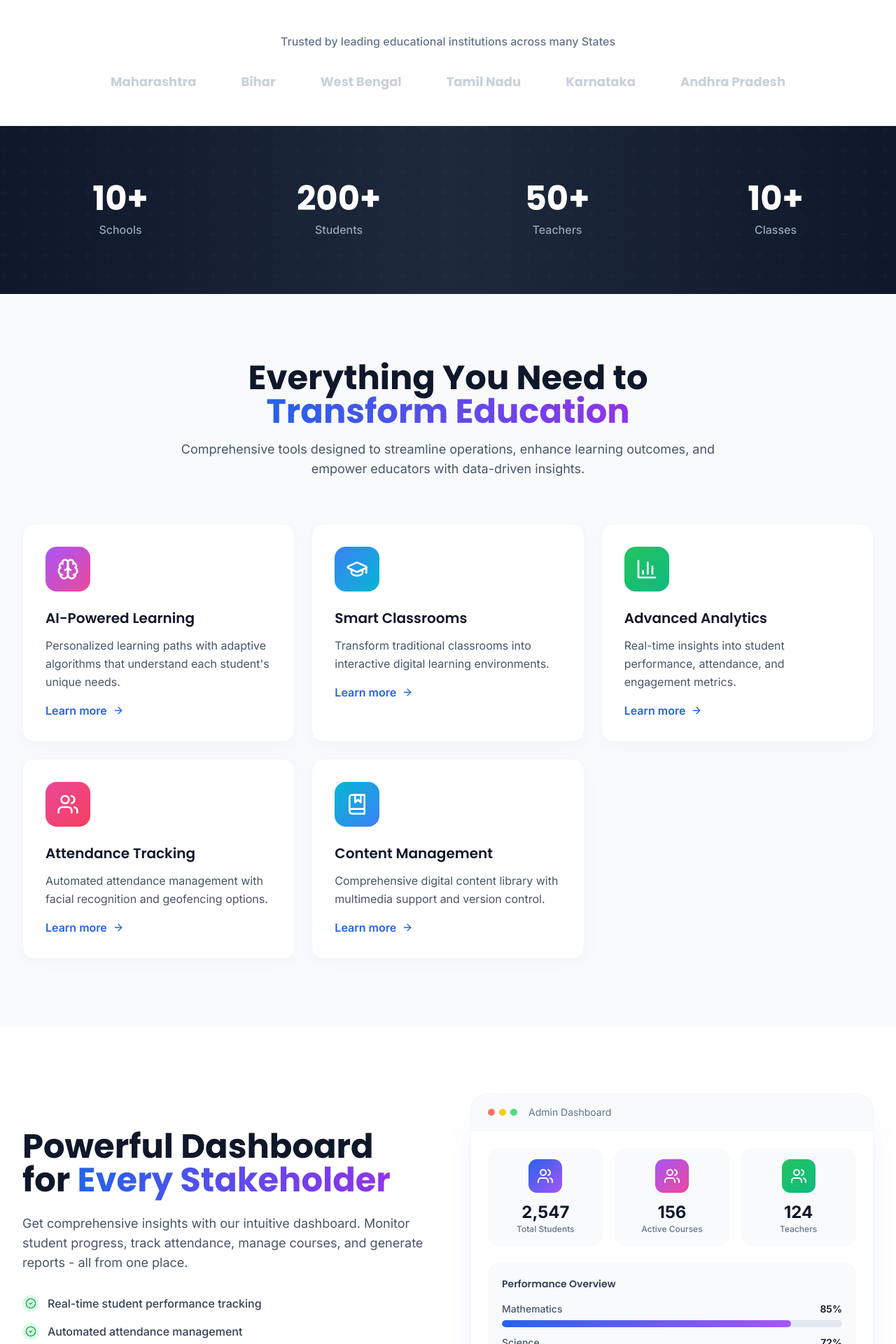
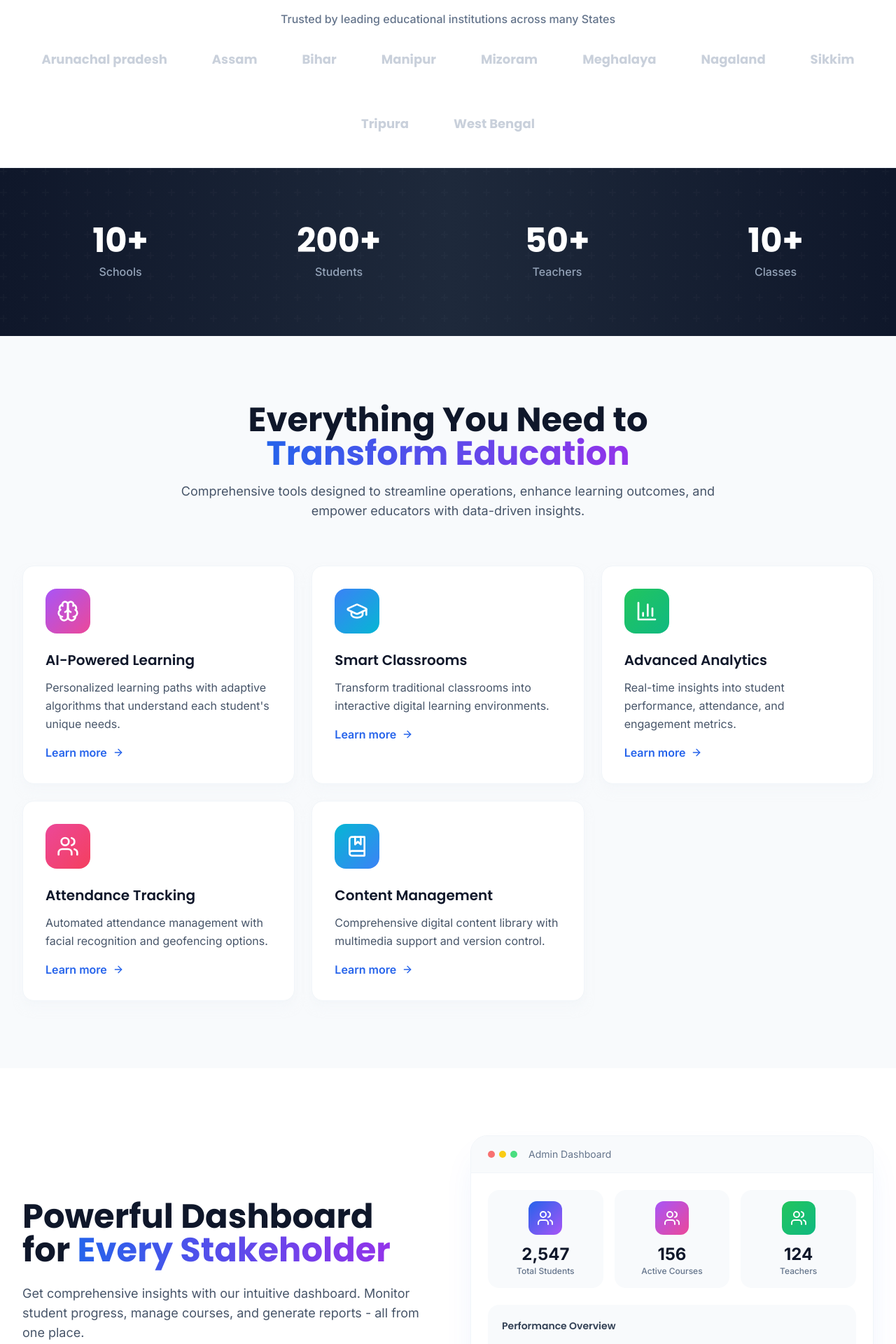
Before and after one commit to Darkshadow-123/lms-showcase, a Next.js app: page / in a window 1280 px wide. Shown: the part 880-2800 px from the top of the page at 70% size. Built offline with nearby package versions, Linux system fonts and the light colour scheme.

Commit message:
content changes

```diff
--- a/app/contact/page.tsx
+++ b/app/contact/page.tsx
@@ -23,10 +23,7 @@ const faqs = [
     question: "What is Verity LMS?",
     answer: "Verity is a comprehensive learning management system designed for schools, colleges, and coaching institutes. It combines AI-powered learning tools, smart classroom solutions, and administrative features to transform educational institutions.",
   },
-  {
-    question: "How long is the free trial?",
-    answer: "We offer a 14-day free trial with full access to all features. No credit card required to start your trial.",
-  },
+
   {
     question: "Can I customize the platform for my institution?",
     answer: "Yes! Our Professional and Enterprise plans include custom branding options, custom integrations, and configurable features to match your institution's specific needs.",
@@ -48,9 +45,10 @@ const faqs = [
     answer: "Yes, our parent portal allows parents to track their child's attendance, homework, grades, and communicate with teachers.",
   },
   {
-    question: "What payment methods do you accept?",
-    answer: "We accept all major credit/debit cards, UPI, bank transfers, and Cheque/DD for annual plans. We also offer EMI options.",
-  },
+    question: "Can Parents access the Platform?",
+    answer: "Yes, our parent portal allows parents to track their child's attendance, homework, grades, and communicate with teachers. A customized report regarding the child performance will be sent via email for regular analysis.",
+  }
+
 ];
 
 export default function ContactPage() {
--- a/app/page.tsx
+++ b/app/page.tsx
@@ -91,7 +91,16 @@ const testimonials = [
 ];
 
 const trustedBy = [
-  "Maharashtra", "Bihar", "West Bengal", "Tamil Nadu", "Karnataka", "Andhra Pradesh"
+  "Arunachal pradesh",
+"Assam",
+"Bihar",
+"Manipur",
+"Mizoram",
+"Meghalaya",
+"Nagaland",
+"Sikkim",
+"Tripura",
+"West Bengal"
 ];
 
 export default function Home() {
@@ -150,7 +159,7 @@ export default function Home() {
                 </Link>
               </div>
 
-              <div className="flex flex-wrap items-center gap-6 text-sm">
+              {/* <div className="flex flex-wrap items-center gap-6 text-sm">
                 <div className="flex items-center gap-2">
                   <div className="w-8 h-8 rounded-full bg-green-100 flex items-center justify-center">
                     <CheckCircle2 className="w-4 h-4 text-green-600" />
@@ -163,7 +172,7 @@ export default function Home() {
                   </div>
                   <span className="text-secondary-600 font-medium">24/7 Support</span>
                 </div>
-              </div>
+              </div> */}
             </motion.div>
 
             <motion.div
@@ -362,15 +371,12 @@ export default function Home() {
                 </span>
               </h2>
               <p className="text-lg text-secondary-600 mb-8">
-                Get comprehensive insights with our intuitive dashboard. Monitor student progress,
-                track attendance, manage courses, and generate reports - all from one place.
+                Get comprehensive insights with our intuitive dashboard. Monitor student progress, manage courses, and generate reports - all from one place.
               </p>
               <ul className="space-y-4">
                 {[
                   "Real-time student performance tracking",
-                  "Automated attendance management",
                   "AI-powered learning recommendations",
-                  "Customizable reports and analytics",
                   "Seamless integration with smartboards and virtual classrooms",
                 ].map((item) => (
                   <li key={item} className="flex items-center gap-3 text-secondary-700 font-medium">
```
